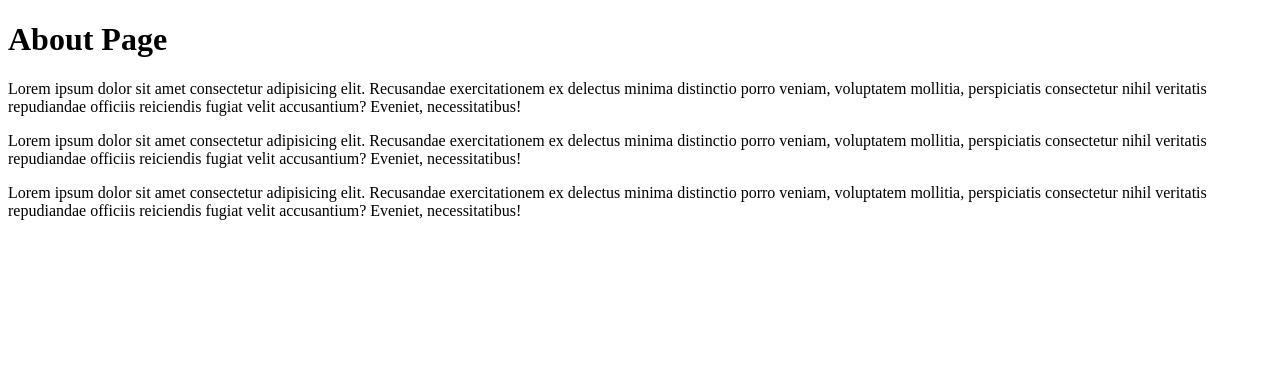
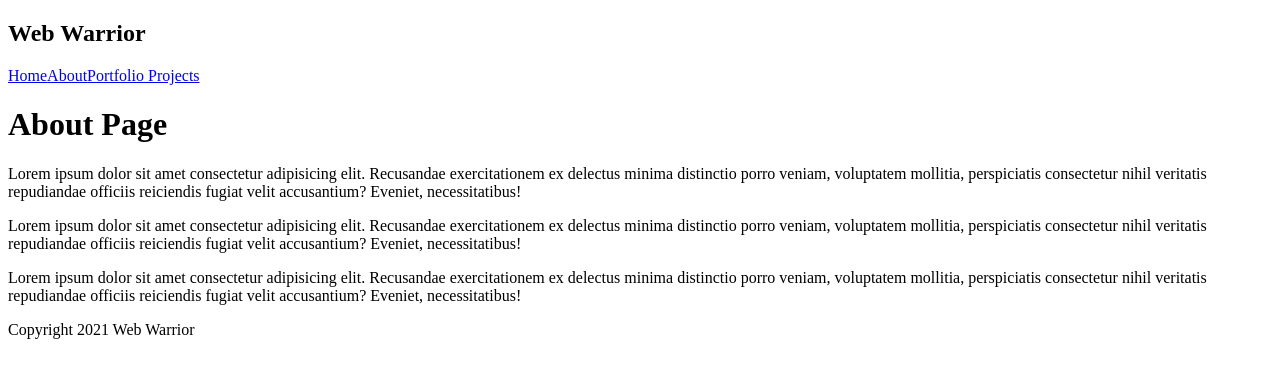
Before and after one commit to cho-hadam/web-warrior, a Gatsby site: page /about in a window 1280 px wide. Built offline with nearby package versions, Linux system fonts and the light colour scheme; Gatsby itself is replaced by a stand-in of ours.

Commit message:
[05] Creating a Layout File

```diff
--- /dev/null
+++ b/src/components/Layout.js
@@ -0,0 +1,14 @@
+import React from "react"
+import Navbar from "./Navbar"
+
+export default function Layout({ children }) {
+  return (
+    <div className="layout">
+      <Navbar />
+      <div className="content">{children}</div>
+      <footer>
+        <p>Copyright 2021 Web Warrior</p>
+      </footer>
+    </div>
+  )
+}
--- a/src/pages/about.js
+++ b/src/pages/about.js
@@ -1,27 +1,30 @@
 import React from "react"
+import Layout from "../components/Layout"
 
 export default function About() {
   return (
+    <Layout>
       <div>
         <h1>About Page</h1>
         <p>
           Lorem ipsum dolor sit amet consectetur adipisicing elit. Recusandae
           exercitationem ex delectus minima distinctio porro veniam, voluptatem
-        mollitia, perspiciatis consectetur nihil veritatis repudiandae officiis
-        reiciendis fugiat velit accusantium? Eveniet, necessitatibus!
+          mollitia, perspiciatis consectetur nihil veritatis repudiandae
+          officiis reiciendis fugiat velit accusantium? Eveniet, necessitatibus!
         </p>
         <p>
           Lorem ipsum dolor sit amet consectetur adipisicing elit. Recusandae
           exercitationem ex delectus minima distinctio porro veniam, voluptatem
-        mollitia, perspiciatis consectetur nihil veritatis repudiandae officiis
-        reiciendis fugiat velit accusantium? Eveniet, necessitatibus!
+          mollitia, perspiciatis consectetur nihil veritatis repudiandae
+          officiis reiciendis fugiat velit accusantium? Eveniet, necessitatibus!
         </p>
         <p>
           Lorem ipsum dolor sit amet consectetur adipisicing elit. Recusandae
           exercitationem ex delectus minima distinctio porro veniam, voluptatem
-        mollitia, perspiciatis consectetur nihil veritatis repudiandae officiis
-        reiciendis fugiat velit accusantium? Eveniet, necessitatibus!
+          mollitia, perspiciatis consectetur nihil veritatis repudiandae
+          officiis reiciendis fugiat velit accusantium? Eveniet, necessitatibus!
         </p>
       </div>
+    </Layout>
   )
 }
--- a/src/pages/index.js
+++ b/src/pages/index.js
@@ -1,15 +1,16 @@
 import React from "react"
-import Navbar from "../components/Navbar"
+import Layout from "../components/Layout"
 
 export default function Home() {
   return (
+    <Layout>
       <section>
-      <Navbar />
         <div>
           <h2>Design</h2>
           <h3>Develop & Deploy</h3>
           <p>UX designer & web developer based in Manchester.</p>
         </div>
       </section>
+    </Layout>
   )
 }
```
Also changed, not shown: src/pages/404.js (+7 -4 lines), src/pages/projects/index.js (+7 -4 lines). Lines whose indentation alone changed are shown as unchanged.
